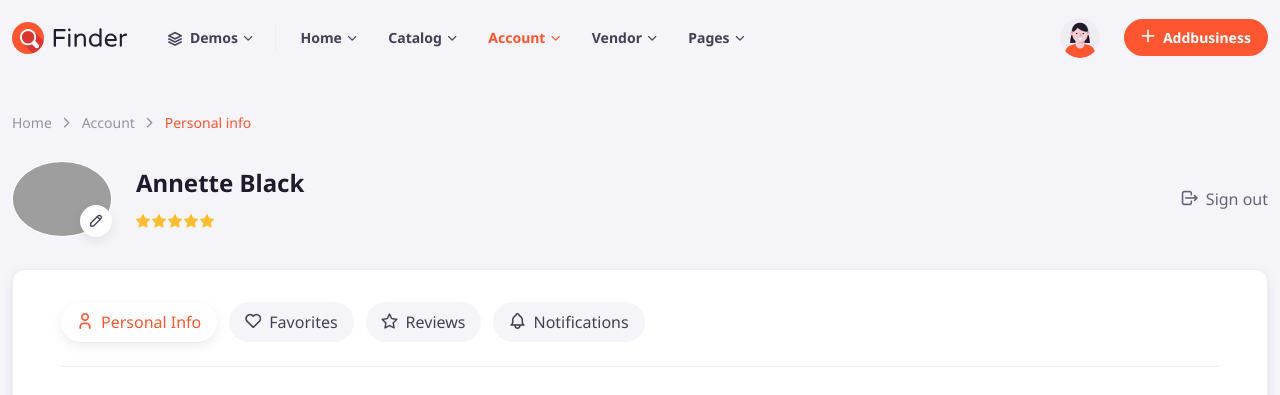
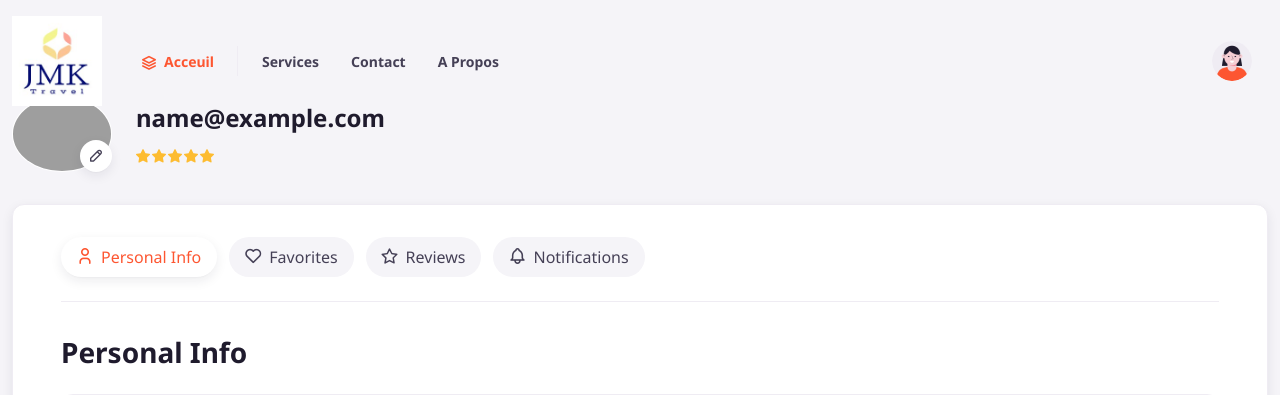
Before and after one commit to JoKonde/vol, a PHP site: page /dashboard.php in a window 1280 px wide. Shown: the top 395 px of the page. Run offline with PHP 8.4, Linux system fonts and the light colour scheme; the visitor is signed in with stand-in values (Sample User, id 1); some web fonts are replaced; grey boxes are pictures that could not be loaded.

Commit message:
fix(update)

```diff
--- a/dashboard.php
+++ b/dashboard.php
@@ -1,6 +1,9 @@
 <!DOCTYPE html>
 <html lang="fr">
+  <?php
+  session_start();
 
+?>
 <head>
 <meta charset="utf-8">
   <title>JMK TRAVEL | Acceuil</title>
@@ -118,94 +121,49 @@
     <main class="page-wrapper">
       <!-- Navbar-->
       <header class="navbar navbar-expand-lg navbar-light fixed-top" data-scroll-header>
-        <div class="container"><a class="navbar-brand me-3 me-xl-4" href="city-guide-home-v1.html"><img class="d-block" src="img/logo/logo-dark.svg" width="116" alt="Finder"></a>
+        <div class="container">
+          <a class="navbar-brand me-3 me-xl-4" href="index.php">
+            <img class="d-block" src="img/logo.png" width="90" alt="Finder"></a>
           <button class="navbar-toggler ms-auto" type="button" data-bs-toggle="collapse" data-bs-target="#navbarNav" aria-controls="navbarNav" aria-expanded="false" aria-label="Toggle navigation"><span class="navbar-toggler-icon"></span></button>
           <div class="dropdown d-none d-lg-block order-lg-3 my-n2 me-3"><a class="d-block py-2" href="city-guide-account-info.html"><img class="rounded-circle" src="img/avatars/36.png" width="40" alt="Annette Black"></a>
             <div class="dropdown-menu dropdown-menu-end">
               <div class="d-flex align-items-start border-bottom px-3 py-1 mb-2" style="width: 16rem;"><img class="rounded-circle" src="img/avatars/24.png" width="48" alt="Annette Black">
                 <div class="ps-2">
-                  <h6 class="fs-base mb-0">Annette Black</h6><span class="star-rating star-rating-sm"><i class="star-rating-icon fi-star-filled active"></i><i class="star-rating-icon fi-star-filled active"></i><i class="star-rating-icon fi-star-filled active"></i><i class="star-rating-icon fi-star-filled active"></i><i class="star-rating-icon fi-star-filled active"></i></span>
-                  <div class="fs-xs py-2">(302) 555-0107<br>annette_black@email.com</div>
+                  <h6 class="fs-base mb-0">
+                  <?php
+                    echo $_SESSION['email']
+                ?>
+                  </h6><span class="star-rating star-rating-sm"><i class="star-rating-icon fi-star-filled active"></i><i class="star-rating-icon fi-star-filled active"></i><i class="star-rating-icon fi-star-filled active"></i><i class="star-rating-icon fi-star-filled active"></i><i class="star-rating-icon fi-star-filled active"></i></span>
                 </div>
               </div><a class="dropdown-item" href="city-guide-account-info.html"><i class="fi-user opacity-60 me-2"></i>Personal Info</a><a class="dropdown-item" href="city-guide-account-favorites.html"><i class="fi-heart opacity-60 me-2"></i>Favorites</a><a class="dropdown-item" href="city-guide-vendor-businesses.html"><i class="fi-home opacity-60 me-2"></i>My Businesses</a><a class="dropdown-item" href="city-guide-account-reviews.html"><i class="fi-star opacity-60 me-2"></i>Reviews</a><a class="dropdown-item" href="city-guide-account-notifications.html"><i class="fi-bell opacity-60 me-2"></i>Notifications</a>
               <div class="dropdown-divider"></div><a class="dropdown-item" href="city-guide-help-center.html">Help</a><a class="dropdown-item" href="signin-light.html">Sign Out</a>
             </div>
-          </div><a class="btn btn-primary btn-sm rounded-pill ms-2 order-lg-3" href="city-guide-add-business.html"><i class="fi-plus me-2"></i>Add<span class='d-none d-sm-inline'> business</span></a>
+          </div>
+
+
           <div class="collapse navbar-collapse order-lg-2" id="navbarNav">
             <ul class="navbar-nav navbar-nav-scroll" style="max-height: 35rem;">
-              <!-- Demos switcher-->
-              <li class="nav-item dropdown me-lg-2"><a class="nav-link dropdown-toggle align-items-center pe-lg-4" href="#" data-bs-toggle="dropdown" role="button" aria-expanded="false"><i class="fi-layers me-2"></i>Demos<span class="d-none d-lg-block position-absolute top-50 end-0 translate-middle-y border-end" style="width: 1px; height: 30px;"></span></a>
-                <ul class="dropdown-menu">
-                  <li><a class="dropdown-item" href="real-estate-home-v1.html"><i class="fi-building fs-base opacity-50 me-2"></i>Real Estate Demo</a></li>
-                  <li class="dropdown-divider"></li>
-                  <li><a class="dropdown-item" href="car-finder-home.html"><i class="fi-car fs-base opacity-50 me-2"></i>Car Finder Demo</a></li>
-                  <li class="dropdown-divider"></li>
-                  <li><a class="dropdown-item" href="job-board-home-v1.html"><i class="fi-briefcase fs-base opacity-50 me-2"></i>Job Board Demo</a></li>
-                  <li class="dropdown-divider"></li>
-                  <li><a class="dropdown-item" href="city-guide-home-v1.html"><i class="fi-map-pin fs-base opacity-50 me-2"></i>City Guide Demo</a></li>
-                  <li class="dropdown-divider"></li>
-                  <li><a class="dropdown-item" href="index.html"><i class="fi-home fs-base opacity-50 me-2"></i>Main Page</a></li>
-                  <li><a class="dropdown-item" href="components/typography.html"><i class="fi-list fs-base opacity-50 me-2"></i>Components</a></li>
-                  <li><a class="dropdown-item" href="docs/dev-setup.html"><i class="fi-file fs-base opacity-50 me-2"></i>Documentation</a></li>
-                </ul>
-              </li>
-              <!-- Menu items-->
-              <li class="nav-item dropdown"><a class="nav-link dropdown-toggle" href="#" role="button" data-bs-toggle="dropdown" aria-expanded="false">Home</a>
-                <ul class="dropdown-menu">
-                  <li><a class="dropdown-item" href="city-guide-home-v1.html">Homepage v.1</a></li>
-                  <li><a class="dropdown-item" href="city-guide-home-v2.html">Homepage v.2</a></li>
-                </ul>
-              </li>
-              <li class="nav-item dropdown"><a class="nav-link dropdown-toggle" href="#" role="button" data-bs-toggle="dropdown" aria-expanded="false">Catalog</a>
-                <ul class="dropdown-menu">
-                  <li><a class="dropdown-item" href="city-guide-catalog.html">Grid with Filters</a></li>
-                  <li><a class="dropdown-item" href="city-guide-single.html">Single Place - Gallery</a></li>
-                  <li><a class="dropdown-item" href="city-guide-single-info.html">Single Place - Info</a></li>
-                  <li><a class="dropdown-item" href="city-guide-single-reviews.html">Single Place - Reviews</a></li>
-                </ul>
-              </li>
-              <li class="nav-item dropdown active"><a class="nav-link dropdown-toggle" href="#" role="button" data-bs-toggle="dropdown" aria-expanded="false">Account</a>
-                <ul class="dropdown-menu">
-                  <li><a class="dropdown-item" href="city-guide-account-info.html">Personal Info</a></li>
-                  <li><a class="dropdown-item" href="city-guide-account-favorites.html">Favorites</a></li>
-                  <li><a class="dropdown-item" href="city-guide-account-reviews.html">Reviews</a></li>
-                  <li><a class="dropdown-item" href="city-guide-account-notifications.html">Notifications</a></li>
-                  <li><a class="dropdown-item" href="signin-light.html">Sign In</a></li>
-                  <li><a class="dropdown-item" href="signup-light.html">Sign Up</a></li>
-                </ul>
-              </li>
-              <li class="nav-item dropdown"><a class="nav-link dropdown-toggle" href="#" role="button" data-bs-toggle="dropdown" aria-expanded="false">Vendor</a>
-                <ul class="dropdown-menu">
-                  <li><a class="dropdown-item" href="city-guide-add-business.html">Add Business</a></li>
-                  <li><a class="dropdown-item" href="city-guide-business-promotion.html">Business Promotion</a></li>
-                  <li><a class="dropdown-item" href="city-guide-vendor-businesses.html">My Businesses</a></li>
-                </ul>
-              </li>
-              <li class="nav-item dropdown"><a class="nav-link dropdown-toggle" href="#" role="button" data-bs-toggle="dropdown" aria-expanded="false">Pages</a>
-                <ul class="dropdown-menu">
-                  <li><a class="dropdown-item" href="city-guide-about.html">About</a></li>
-                  <li class="dropdown"><a class="dropdown-item dropdown-toggle" href="#" role="button" data-bs-toggle="dropdown" aria-expanded="false">Blog</a>
-                    <ul class="dropdown-menu">
-                      <li><a class="dropdown-item" href="city-guide-blog.html">Blog Grid</a></li>
-                      <li><a class="dropdown-item" href="city-guide-blog-single.html">Single Post</a></li>
-                    </ul>
-                  </li>
-                  <li><a class="dropdown-item" href="city-guide-contacts.html">Contacts</a></li>
-                  <li class="dropdown"><a class="dropdown-item dropdown-toggle" href="#" role="button" data-bs-toggle="dropdown" aria-expanded="false">Help Center</a>
-                    <ul class="dropdown-menu">
-                      <li><a class="dropdown-item" href="city-guide-help-center.html">Help Topics</a></li>
-                      <li><a class="dropdown-item" href="city-guide-help-center-single-topic.html">Single Topic</a></li>
-                    </ul>
-                  </li>
-                  <li><a class="dropdown-item" href="city-guide-404.html">404 Not Found</a></li>
-                </ul>
-              </li>
+            <li class="nav-item dropdown active me-lg-2"><a class="nav-link align-items-center pe-lg-4" href="#" role="button" aria-expanded="false"><i class="fi-layers me-2"></i>Acceuil<span class="d-none d-lg-block position-absolute top-50 end-0 translate-middle-y border-end" style="width: 1px; height: 30px;"></span></a>
+
+</li>
+<!-- Menu items-->
+<li class="nav-item dropdown "><a class="nav-link" href="#" role="button" aria-expanded="false">Services</a>
+
+</li>
+<li class="nav-item dropdown "><a class="nav-link" href="#" role="button" aria-expanded="false">Contact</a>
+
+</li>
+<li class="nav-item dropdown "><a class="nav-link" href="#" role="button" aria-expanded="false">A Propos</a>
+
+</li>
+
+
               <li class="nav-item dropdown d-lg-none"><a class="nav-link dropdown-toggle d-flex align-items-center" href="#" role="button" data-bs-toggle="dropdown" aria-expanded="false"><img class="rounded-circle me-2" src="img/avatars/36.png" width="30" alt="Annette Black">Annette Black</a>
                 <div class="dropdown-menu">
                   <div class="ps-3"><span class="star-rating star-rating-sm"><i class="star-rating-icon fi-star-filled active"></i><i class="star-rating-icon fi-star-filled active"></i><i class="star-rating-icon fi-star-filled active"></i><i class="star-rating-icon fi-star-filled active"></i><i class="star-rating-icon fi-star-filled active"></i></span>
                     <div class="fs-xs py-2">(302) 555-0107<br>annette_black@email.com</div>
                   </div><a class="dropdown-item" href="city-guide-account-info.html"><i class="fi-user opacity-60 me-2"></i>Personal Info</a><a class="dropdown-item" href="city-guide-account-favorites.html"><i class="fi-heart opacity-60 me-2"></i>Favorites</a><a class="dropdown-item" href="city-guide-vendor-businesses.html"><i class="fi-home opacity-60 me-2"></i>My Businesses</a><a class="dropdown-item" href="city-guide-account-reviews.html"><i class="fi-star opacity-60 me-2"></i>Reviews</a><a class="dropdown-item" href="city-guide-account-notifications.html"><i class="fi-bell opacity-60 me-2"></i>Notifications</a>
-                  <div class="dropdown-divider"></div><a class="dropdown-item" href="city-guide-help-center.html">Help</a><a class="dropdown-item" href="signin-light.html">Sign Out</a>
+                  <div class="dropdown-divider"></div><a class="dropdown-item" href="city-guide-help-center.html">Help</a>
                 </div>
               </li>
             </ul>
@@ -216,13 +174,7 @@
       <!-- Page container-->
       <div class="container mt-5 mb-md-4 py-5">
         <!-- Breadcrumbs-->
-        <nav class="mb-4 pt-2 pt-lg-3" aria-label="breadcrumb">
-          <ol class="breadcrumb">
-            <li class="breadcrumb-item"><a href="city-guide-home-v1.html">Home</a></li>
-            <li class="breadcrumb-item"><a href="city-guide-account-info.html">Account</a></li>
-            <li class="breadcrumb-item active" aria-current="page">Personal info</li>
-          </ol>
-        </nav>
+
         <!-- Account header-->
         <div class="d-flex align-items-center justify-content-between pb-4 mb-2">
           <div class="d-flex align-items-center">
@@ -230,9 +182,13 @@
               <button class="btn btn-icon btn-light btn-xs rounded-circle shadow-sm position-absolute end-0 bottom-0" type="button" data-bs-toggle="tooltip" title="Change image"><i class="fi-pencil fs-xs"></i></button>
             </div>
             <div class="ps-3 ps-sm-4">
-              <h3 class="h4 mb-2">Annette Black</h3><span class="star-rating"><i class="star-rating-icon fi-star-filled active"></i><i class="star-rating-icon fi-star-filled active"></i><i class="star-rating-icon fi-star-filled active"></i><i class="star-rating-icon fi-star-filled active"></i><i class="star-rating-icon fi-star-filled active"></i></span>
+              <h3 class="h4 mb-2">
+                <?php
+                    echo $_SESSION['email']
+                ?>
+              </h3><span class="star-rating"><i class="star-rating-icon fi-star-filled active"></i><i class="star-rating-icon fi-star-filled active"></i><i class="star-rating-icon fi-star-filled active"></i><i class="star-rating-icon fi-star-filled active"></i><i class="star-rating-icon fi-star-filled active"></i></span>
             </div>
-          </div><a class="nav-link p-0 d-none d-md-block" href="signin-light.html"><i class="fi-logout mt-n1 me-2"></i>Sign out</a>
+          </div>
         </div>
         <!-- Page content-->
         <div class="card card-body p-4 p-md-5 shadow-sm">
--- a/index.php
+++ b/index.php
@@ -238,8 +238,10 @@ session_start();
     </div>
     <!-- Navbar-->
     <header class="navbar navbar-expand-lg navbar-light bg-light fixed-top" data-scroll-header>
-      <div class="container"><a class="navbar-brand me-3 me-xl-4" href="index.php"><img class="d-block" src="img/logo.png" width="90" alt="Finder"></a>
-        <button class="navbar-toggler ms-auto" type="button" data-bs-toggle="collapse" data-bs-target="#navbarNav" aria-controls="navbarNav" aria-expanded="false" aria-label="Toggle navigation"><span class="navbar-toggler-icon"></span></button><a class="btn btn-sm text-primary d-none d-lg-block order-lg-3" href="#se-connecter" data-bs-toggle="modal"><i class="fi-user me-2"></i>Connexion</a><a class="btn btn-primary btn-sm rounded-pill ms-2 order-lg-3" href="#signup-modal" data-bs-toggle="modal"><i class="fi-plus me-2"></i>Créer Compte</a>
+      <div class="container">
+        <a class="navbar-brand me-3 me-xl-4" href="index.php"><img class="d-block" src="img/logo.png" width="90" alt="Finder"></a>
+        <button class="navbar-toggler ms-auto" type="button" data-bs-toggle="collapse" data-bs-target="#navbarNav" aria-controls="navbarNav" aria-expanded="false" aria-label="Toggle navigation"><span class="navbar-toggler-icon"></span></button>
+        <a class="btn btn-sm text-primary d-none d-lg-block order-lg-3" href="#se-connecter" data-bs-toggle="modal"><i class="fi-user me-2"></i>Connexion</a><a class="btn btn-primary btn-sm rounded-pill ms-2 order-lg-3" href="#signup-modal" data-bs-toggle="modal"><i class="fi-plus me-2"></i>Créer Compte</a>
         <div class="collapse navbar-collapse order-lg-2" id="navbarNav">
           <ul class="navbar-nav navbar-nav-scroll" style="max-height: 35rem;">
             <!-- Demos switcher-->
```
